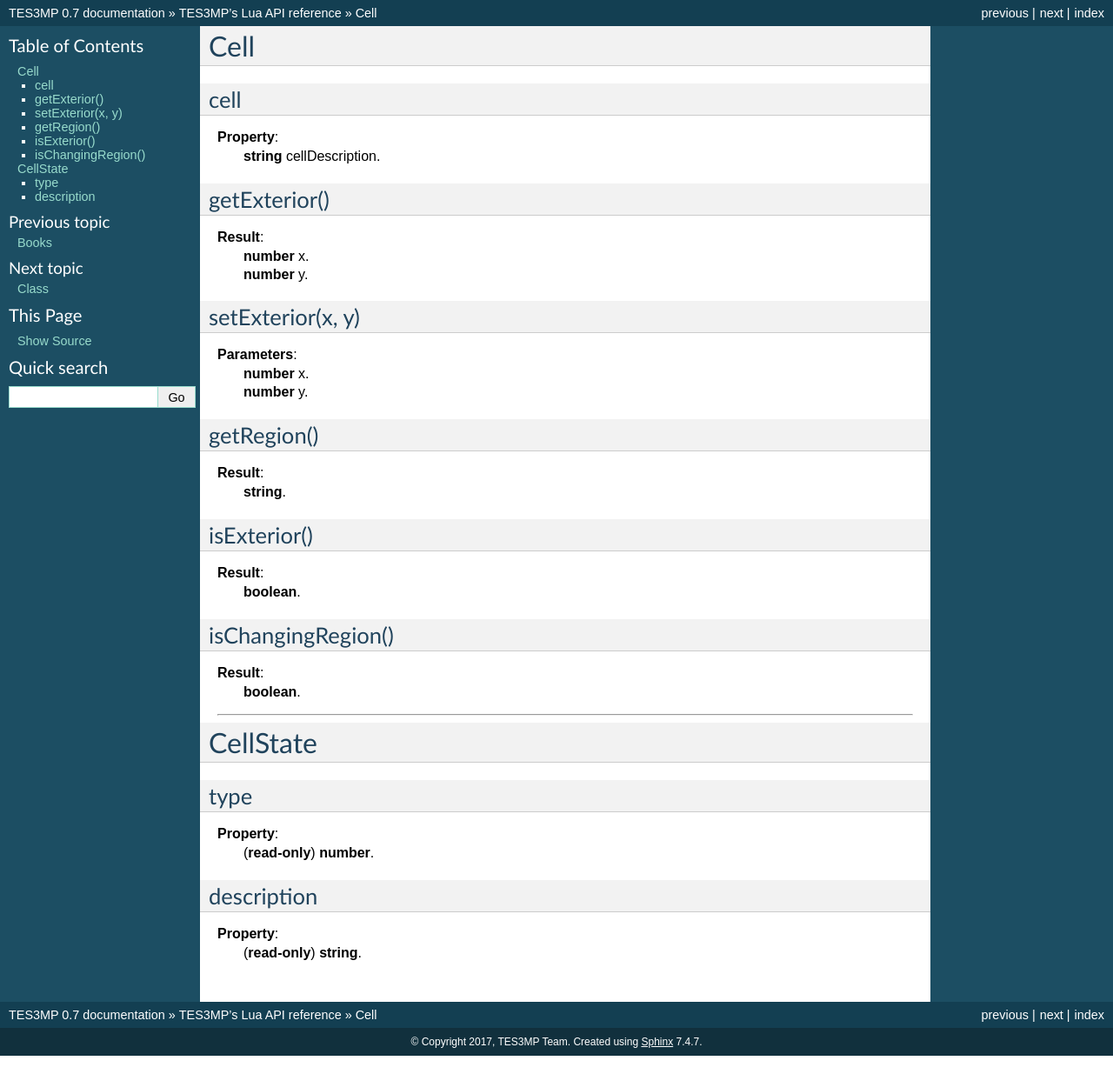
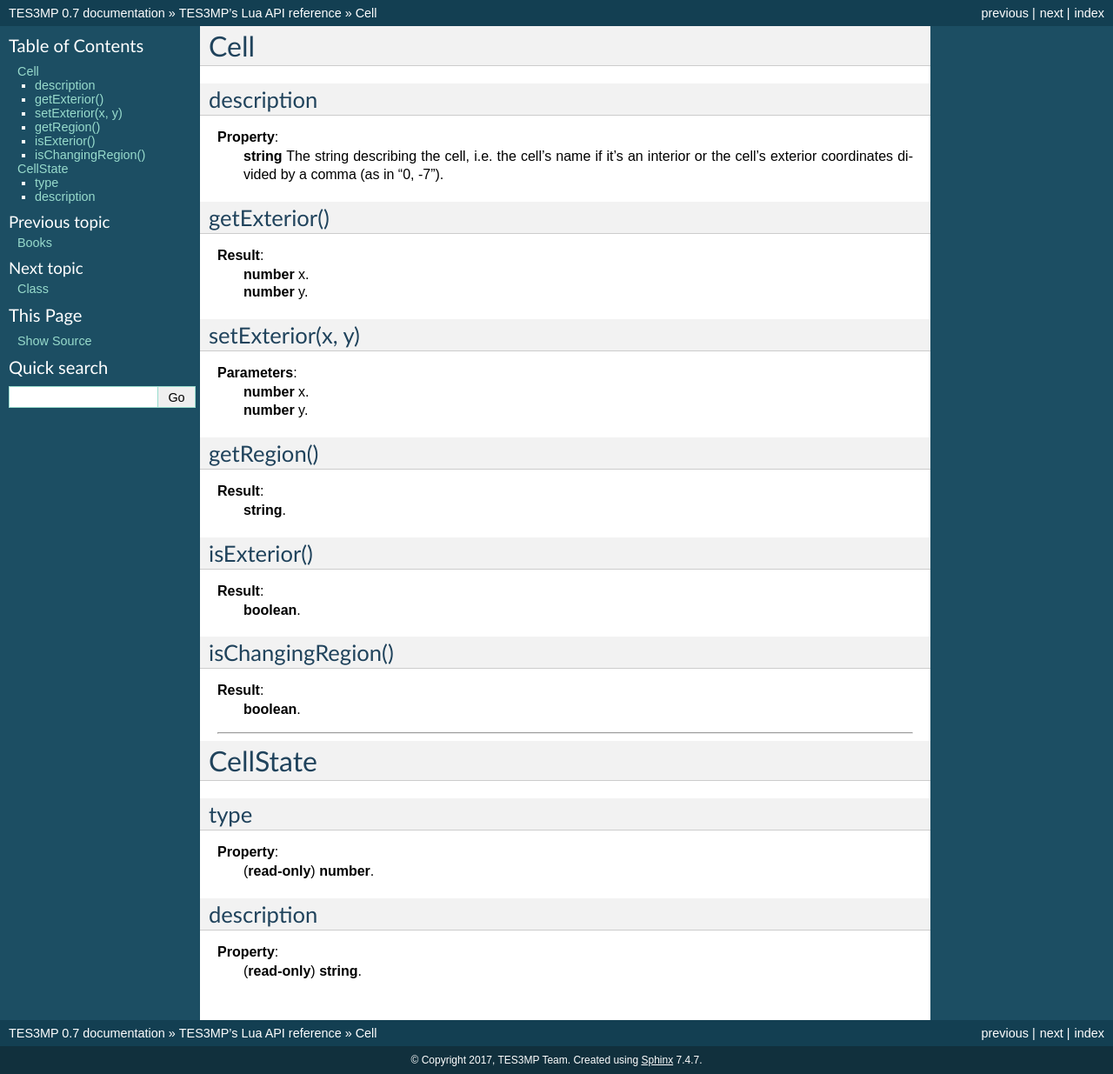
Before and after one commit to TES3MP/TES3MP-Docs, a Sphinx documentation site: the page built from source/api/cell.rst, in a window 1280 px wide. Shown: the whole page at 87% size. Built offline with Sphinx 7.4.7, drawn with Linux system fonts in a browser that asks for light colours; before the commit the page ends 1214 px from its top, so only the background shows below that.

Commit message:
Rename Cell's "cell" into "description" and explain it

```diff
--- a/source/api/cell.rst
+++ b/source/api/cell.rst
@@ -3,11 +3,11 @@
 Cell
 ====
 
-cell
-----
+description
+-----------
 
 **Property**:
-    | **string** cellDescription.
+    | **string** The string describing the cell, i.e. the cell's name if it's an interior or the cell's exterior coordinates divided by a comma (as in "0, -7").
 
 getExterior()
 -------------
```
